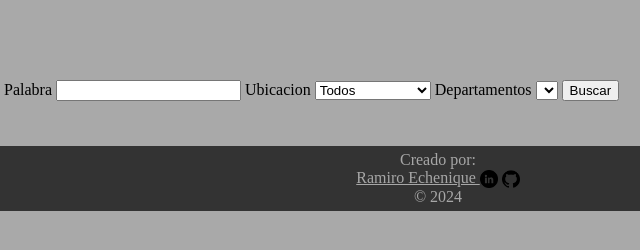
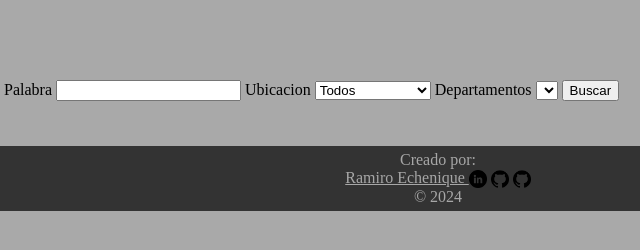
Before and after one commit to RamiroEchenique/Practico-Integrador--Web-II-Echenique-Ramiro, a website: page Public/index.html in a window 1280 px wide. Shown: the full height of the page, 202-842 px from the left. Drawn offline with Linux system fonts and the light colour scheme; no server answers.

Commit message:
Update index.html

```diff
--- a/Public/index.html
+++ b/Public/index.html
@@ -58,7 +58,8 @@
         <div>
             <p>Creado por:</p>
             <a href="https://www.linkedin.com/in/ramiro--echenique/" target="_blank">Ramiro Echenique  <img src='./Imagenes/linkedin.png' alt="LinkedIn de Ramiro Echenique"></a>
-            <a href="https://github.com/RamiroEchenique" target="_blank"><img src='./Imagenes/github.png'alt="GitHub de Ramiro Echenique"></a><br>
+            <a href="https://github.com/RamiroEchenique" target="_blank"><img src='./Imagenes/github.png'alt="GitHub de Ramiro Echenique"></a>
+            <a href="https://github.com/RamiroEchenique" target="_blank"><img src='./Imagenes/github.png'alt="GitHub de Ramiro Echenique 2"></a><br>
             <p>&copy; 2024 </p>
         </div>
 
```
